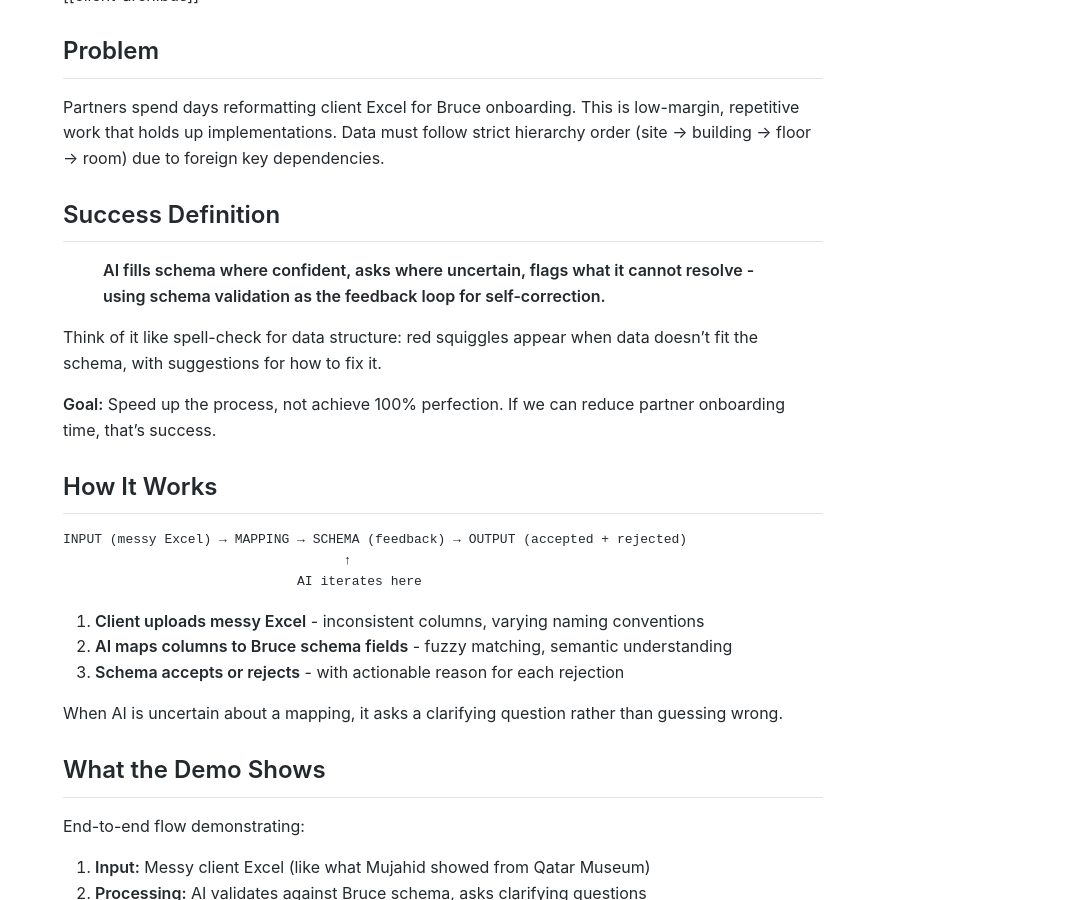
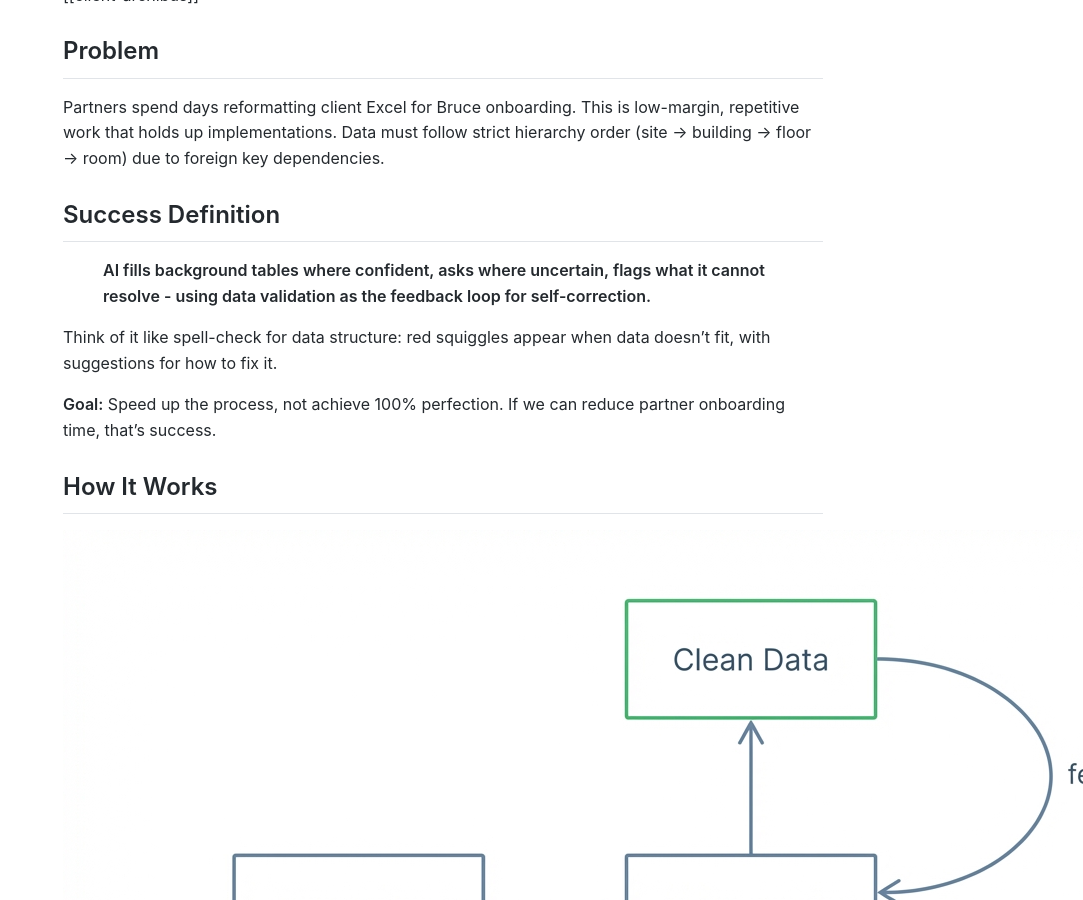
Before and after one commit to MariusWilsch/public-wilsch-ai-pages, a Jekyll site: the page built from project/archibus-fm-assistant/chain-1b-bulk-entry-client.md, in a window 1280 px wide and 900 px high, scrolled down 394 px. Shown: the whole window, without its empty margins (197-1280 px from the left). Built offline with Jekyll 4.4.1, drawn with Linux system fonts in a browser that asks for light colours; our own code applies the rules of GitHub Pages for plain Markdown files.

Commit message:
Sync from hippocampus 2026-01-20

````diff
--- a/project/archibus-fm-assistant/chain-1b-bulk-entry-client.md
+++ b/project/archibus-fm-assistant/chain-1b-bulk-entry-client.md
@@ -11,19 +11,15 @@ Partners spend days reformatting client Excel for Bruce onboarding. This is low-
 
 ## Success Definition
 
-> **AI fills schema where confident, asks where uncertain, flags what it cannot resolve - using schema validation as the feedback loop for self-correction.**
+> **AI fills background tables where confident, asks where uncertain, flags what it cannot resolve - using data validation as the feedback loop for self-correction.**
 
-Think of it like spell-check for data structure: red squiggles appear when data doesn't fit the schema, with suggestions for how to fix it.
+Think of it like spell-check for data structure: red squiggles appear when data doesn't fit, with suggestions for how to fix it.
 
 **Goal:** Speed up the process, not achieve 100% perfection. If we can reduce partner onboarding time, that's success.
 
 ## How It Works
 
-```
-INPUT (messy Excel) → MAPPING → SCHEMA (feedback) → OUTPUT (accepted + rejected)
-                                    ↑
-                              AI iterates here
-```
+![Chain 1B Flow](chain-1b-flow.png)
 
 1. **Client uploads messy Excel** - inconsistent columns, varying naming conventions
 2. **AI maps columns to Bruce schema fields** - fuzzy matching, semantic understanding
````
Also changed, not shown: project/archibus-fm-assistant/chain-1b-bulk-entry-design.md (+16 -75 lines), project/archibus-fm-assistant/chain-1b-flow.png (added).
